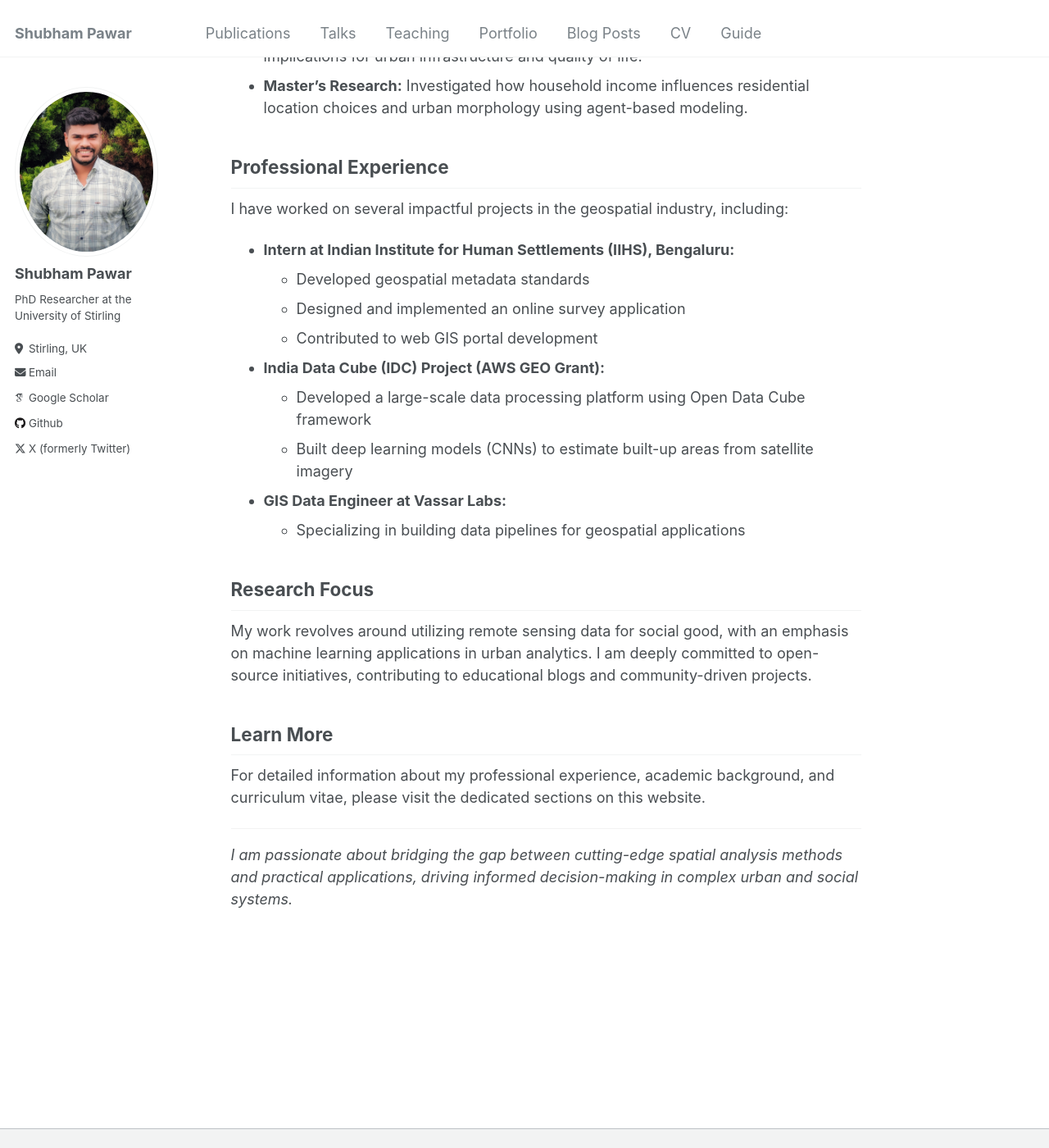
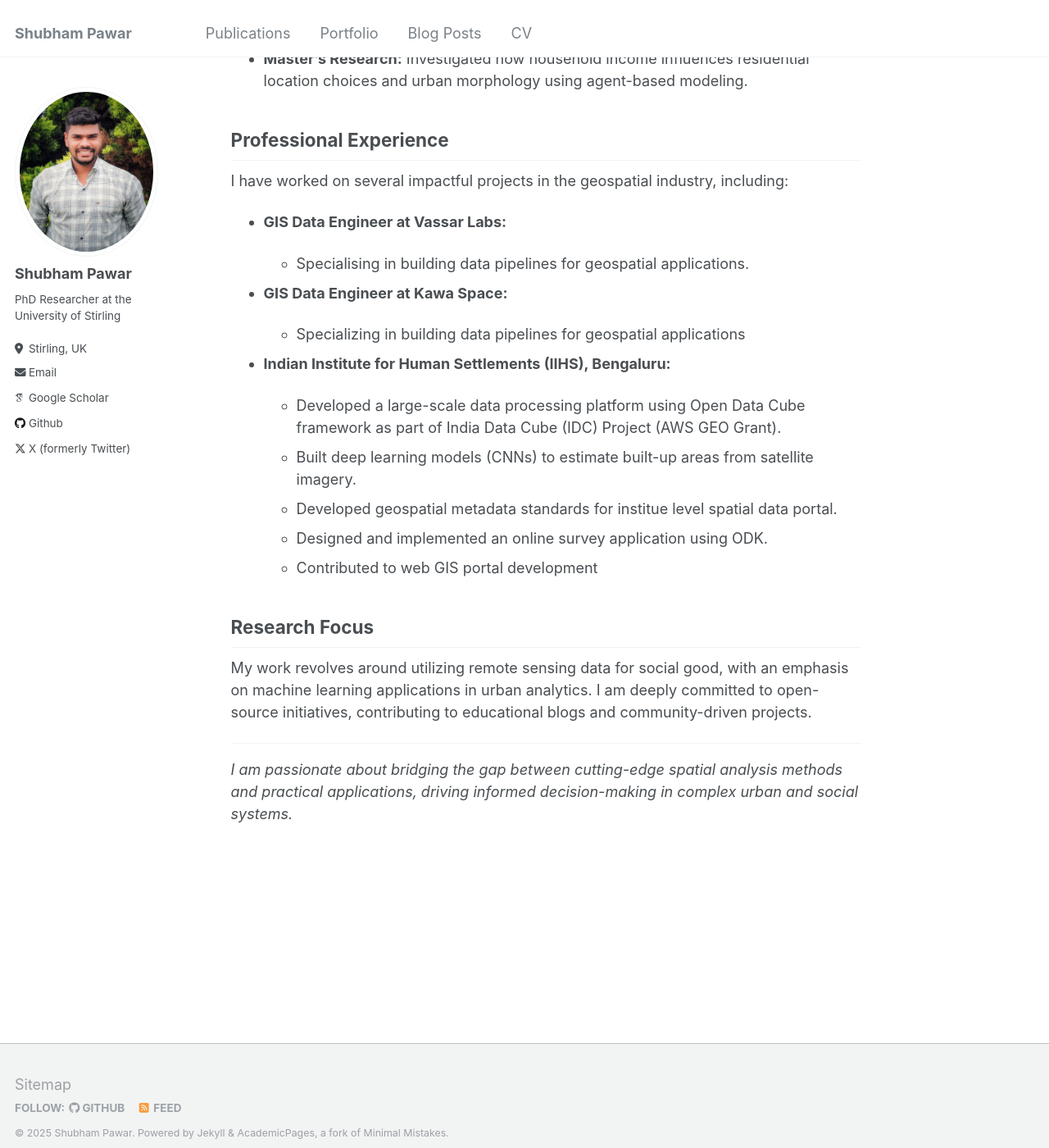
Before and after one commit to Shubham6147/shubham.github.io, a Jekyll site: the page built from _pages/about.md, in a window 1280 px wide and 1400 px high, scrolled down 611 px. Shown: the whole window at 82% size. Built offline with Jekyll 4.4.1, drawn with Linux system fonts in a browser that asks for light colours; some web fonts are replaced.

Commit message:
changed pages

```diff
--- a/_pages/about.md
+++ b/_pages/about.md
@@ -24,24 +22,27 @@ My research interests lie at the intersection of geospatial technology and socio
 
 I have worked on several impactful projects in the geospatial industry, including:
 
-- **Intern at Indian Institute for Human Settlements (IIHS), Bengaluru:**
-  - Developed geospatial metadata standards
-  - Designed and implemented an online survey application
+- **GIS Data Engineer at Vassar Labs:**
+
+  - Specialising in building data pipelines for geospatial applications.
+
+- **GIS Data Engineer at Kawa Space:**
+
+  - Specializing in building data pipelines for geospatial applications
+
+- **Indian Institute for Human Settlements (IIHS), Bengaluru:**
+
+  - Developed a large-scale data processing platform using Open Data Cube framework as part of India Data Cube (IDC) Project (AWS GEO Grant).
+  - Built deep learning models (CNNs) to estimate built-up areas from satellite imagery.
+  - Developed geospatial metadata standards for institue level spatial data portal.
+  - Designed and implemented an online survey application using ODK.
   - Contributed to web GIS portal development
-- **India Data Cube (IDC) Project (AWS GEO Grant):**
-  - Developed a large-scale data processing platform using Open Data Cube framework
-  - Built deep learning models (CNNs) to estimate built-up areas from satellite imagery
-- **GIS Data Engineer at Vassar Labs:**
-  - Specializing in building data pipelines for geospatial applications
+
 
 ## Research Focus
 
 My work revolves around utilizing remote sensing data for social good, with an emphasis on machine learning applications in urban analytics. I am deeply committed to open-source initiatives, contributing to educational blogs and community-driven projects.
 
-## Learn More
-
-For detailed information about my professional experience, academic background, and curriculum vitae, please visit the dedicated sections on this website.
-
 ---
 
 *I am passionate about bridging the gap between cutting-edge spatial analysis methods and practical applications, driving informed decision-making in complex urban and social systems.*
```
Also changed, not shown: other parts of _pages/about.md (+2 -4 lines), _data/navigation.yml (+6 -6 lines).
